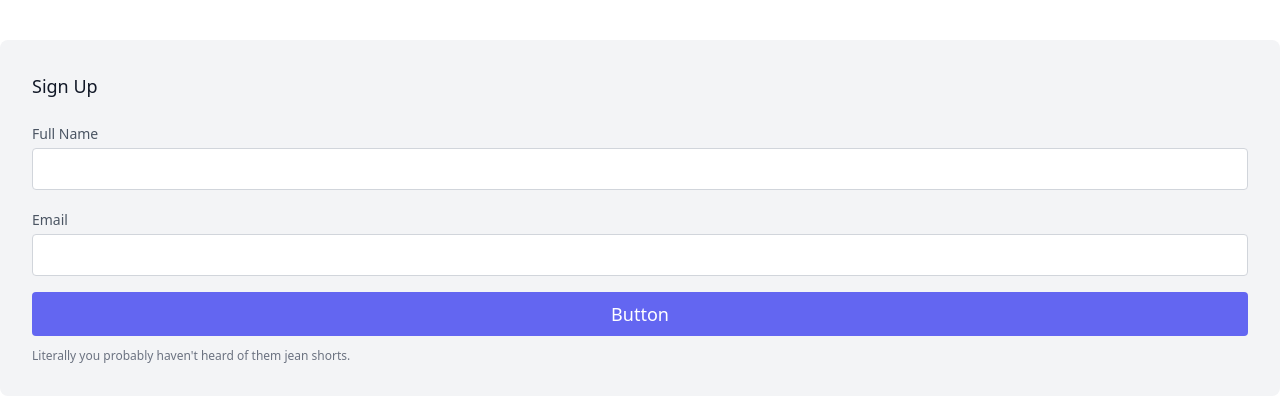
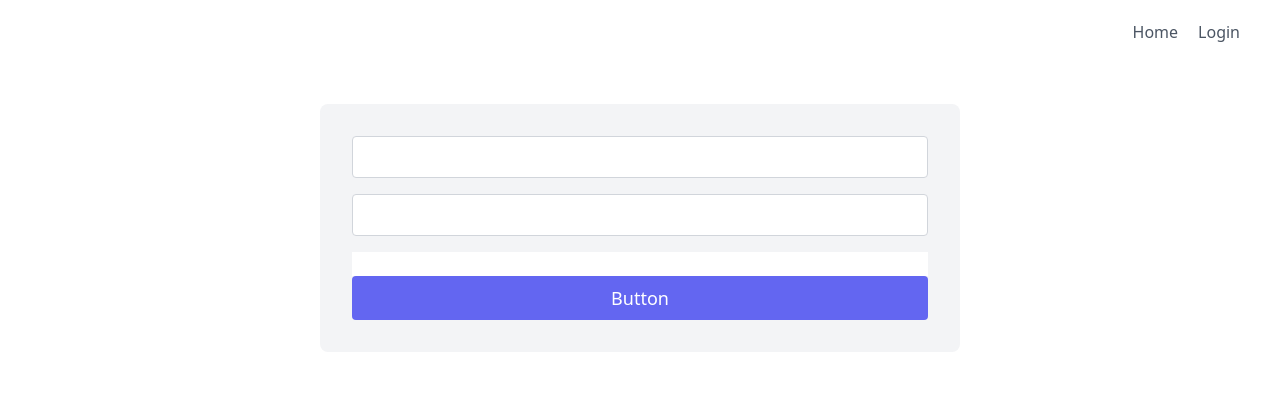
Before and after one commit to FullStackProject-s/Full-StackCorporation-Frontend, a React (Create React App) app: page /login in a window 1280 px wide. Shown: the top 402 px of the page. Built offline with nearby package versions, Linux system fonts and the light colour scheme.

Commit message:
Main auth token

```diff
--- a/package.json
+++ b/package.json
@@ -7,9 +7,11 @@
     "@testing-library/react": "^13.4.0",
     "@testing-library/user-event": "^13.5.0",
     "axios": "^1.2.2",
+    "js-cookie": "^3.0.1",
     "postcss": "^8.4.21",
     "prettier": "^2.8.3",
     "react": "^18.2.0",
+    "react-cookie": "^4.1.1",
     "react-dom": "^18.2.0",
     "react-router-dom": "^6.6.2",
     "react-scripts": "5.0.1",
--- a/src/App.js
+++ b/src/App.js
@@ -1,12 +1,13 @@
 import "./styles/tailwindStyles.scss";
 import { Route, Routes } from "react-router-dom";
 import { Login } from "./pages/login";
+import { Header } from "./components/header";
 
 export const App = () => {
   return (
     <Routes>
-      <Route path="/">
-        <Route path="login/" element={<Login />}/>
+      <Route path="/" element={<Header />}>
+        <Route path="login/" element={<Login />} />
       </Route>
     </Routes>
   );
--- /dev/null
+++ b/src/components/header.jsx
@@ -0,0 +1,24 @@
+import React from "react";
+import { Link, Outlet } from "react-router-dom";
+
+export const Header = () => {
+  return (
+    <div>
+      <header className="text-gray-600 body-font">
+        <div className="container mx-auto flex flex-wrap p-5 flex-col md:flex-row items-center">
+          <nav className="md:ml-auto flex flex-wrap items-center text-base justify-center">
+            <Link to="/" className="mr-5 hover:text-gray-900">
+              Home
+            </Link>
+            <Link to="login/" className="mr-5 hover:text-gray-900">
+              Login
+            </Link>
+            {/*<a className="mr-5 hover:text-gray-900">Third Link</a>*/}
+            {/*<a className="mr-5 hover:text-gray-900">Fourth Link</a>*/}
+          </nav>
+        </div>
+      </header>
+      <Outlet />
+    </div>
+  );
+};
--- a/src/pages/login.jsx
+++ b/src/pages/login.jsx
@@ -1,48 +1,85 @@
-import React from 'react';
+import React from "react";
+import { useState } from "react";
+import axios from "axios";
+import Cookies from "js-cookie";
+import { useCookies } from "react-cookie";
 
-export const Login = () =>
-{
-    return (
-         <div className="justify-center flex">
-      <div className="w-1/2 bg-gray-100 rounded-lg p-8 flex flex-col  w-full mt-10">
-        <h2 className="text-gray-900 text-lg font-medium title-font mb-5">
-          Sign Up
-        </h2>
+export const Login = () => {
+  const [username, setUsername] = useState("");
+  const [password, setPassword] = useState("");
+  const [cookies, setCookie] = useCookies();
+
+  const getToken = async () => {
+    try {
+      const res = await axios.post(
+        "http://localhost:8000/auth/token/",
+        {
+          username,
+          password,
+        },
+        { withCredentials: true }
+      );
+      return res.data;
+    } catch (error) {
+      console.log(error);
+    }
+  };
+  const login = async (e) => {
+    await getToken();
+
+    e.preventDefault();
+    try {
+      const res = await axios.post(
+        "http://localhost:8000/auth/login/",
+        {
+          username,
+          password,
+        },
+        { withCredentials: true }
+      );
+      console.log(res.data);
+    } catch (error) {
+      console.log(error);
+    }
+  };
+  return (
+    <div className="justify-center flex ">
+      <div className="w-1/2 bg-gray-100 rounded-lg p-8 flex flex-col mt-10">
         <div className="relative mb-4">
-          <label
-            htmlFor="full-name"
-            className="leading-7 text-sm text-gray-600"
-          >
-            Full Name
-          </label>
           <input
             type="text"
             id="full-name"
             name="full-name"
-            className="w-full bg-white rounded border border-gray-300
-                                   focus:border-indigo-500 focus:ring-2 focus:ring-indigo-200
-                                    text-base outline-none text-gray-700 py-1 px-3 leading-8
-                                     transition-colors duration-200 ease-in-out"
+            className="base-input"
+            value={username}
+            onChange={(e) => {
+              setUsername(e.target.value);
+            }}
           />
         </div>
         <div className="relative mb-4">
-          <label htmlFor="email" className="leading-7 text-sm text-gray-600">
-            Email
-          </label>
           <input
-            type="email"
-            id="email"
-            name="email"
-            className="w-full bg-white rounded border border-gray-300 focus:border-indigo-500 focus:ring-2 focus:ring-indigo-200 text-base outline-none text-gray-700 py-1 px-3 leading-8 transition-colors duration-200 ease-in-out"
+            type="password"
+            id="password"
+            name="password"
+            className="base-input"
+            value={password}
+            onChange={(e) => {
+              setPassword(e.target.value);
+            }}
           />
         </div>
-        <button className="text-white bg-indigo-500 border-0 py-2 px-8 focus:outline-none hover:bg-indigo-600 rounded text-lg">
+        <input />
+        <button
+          type="submit"
+          onClick={login}
+          className="text-white bg-indigo-500
+        border-0 py-2 px-8 focus:outline-none hover:bg-indigo-600
+        rounded text-lg"
+        >
           Button
         </button>
-        <p className="text-xs text-gray-500 mt-3">
-          Literally you probably haven't heard of them jean shorts.
-        </p>
       </div>
     </div>
-    )
+  );
 };
--- a/src/styles/tailwindStyles.scss
+++ b/src/styles/tailwindStyles.scss
@@ -1,3 +1,12 @@
 @tailwind base;
 @tailwind components;
 @tailwind utilities;
+
+.base-input
+{
+  @apply w-full bg-white rounded border
+            border-gray-300 focus:border-indigo-500
+            focus:ring-2 focus:ring-indigo-200 text-base
+            outline-none text-gray-700 py-1 px-3 leading-8
+            transition-colors duration-200 ease-in-out
+}
```
Also changed, not shown: src/index.js (+10 -7 lines), 1 other file (tests, documents, lock files or other folders).
